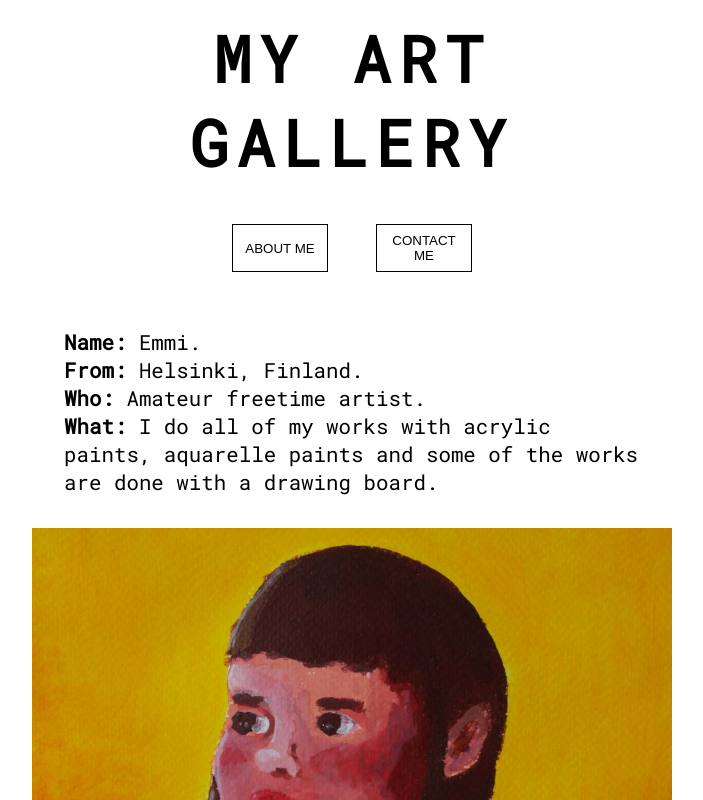
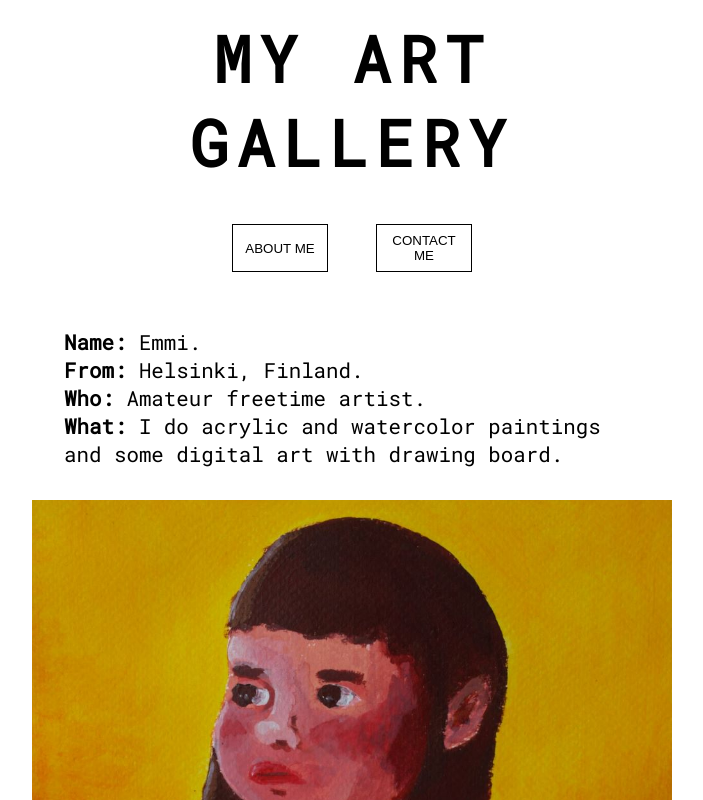
Before and after one commit to emmisk/art_gallery, a React (Create React App) app: page / in a window 1280 px wide. Both pictures are taken after a click on the button "ABOUT ME". Shown: the top 800 px of the page, without its empty margins (288-991 px from the left). Built offline with nearby package versions, Linux system fonts and the light colour scheme.

Commit message:
add readme

```diff
--- a/src/components/Info.js
+++ b/src/components/Info.js
@@ -8,9 +8,8 @@ const Info = () => (
     <br />
     <span className="field">Who:</span> Amateur freetime artist.
     <br />
-    <span className="field">What:</span> I do all of my works with acrylic
-    paints, aquarelle paints and some of the works are done with a drawing
-    board.
+    <span className="field">What:</span> I do acrylic and watercolor paintings
+    and some digital art with drawing board.
   </p>
 )
 
```
Also changed, not shown: 1 other file (tests, documents, lock files or other folders).
